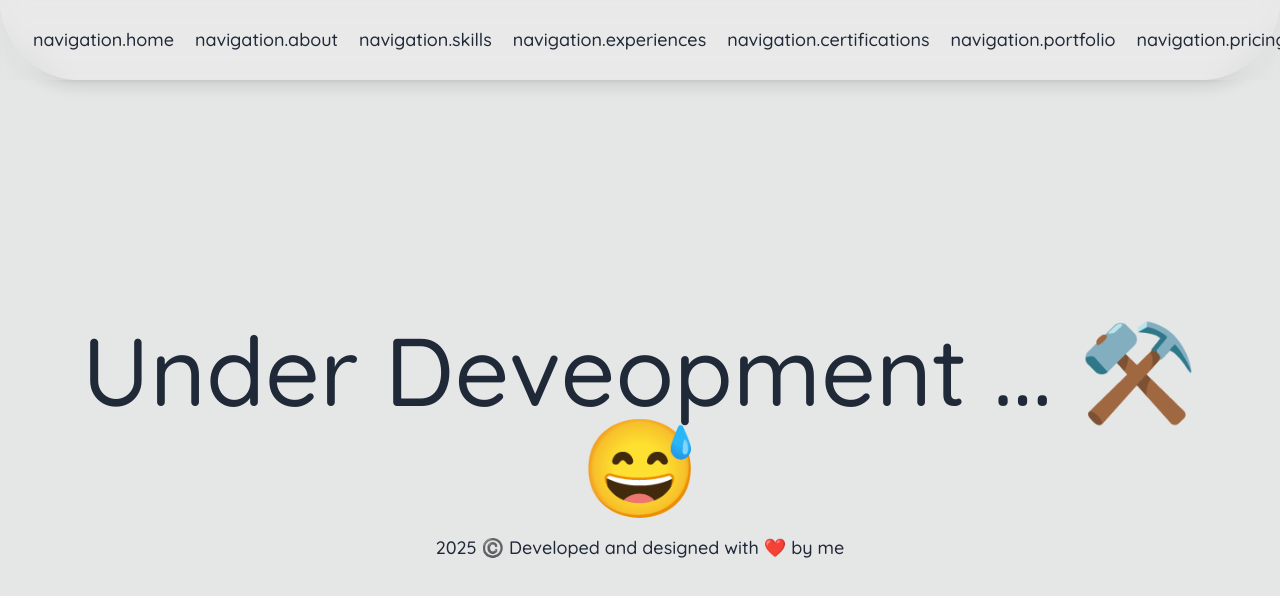
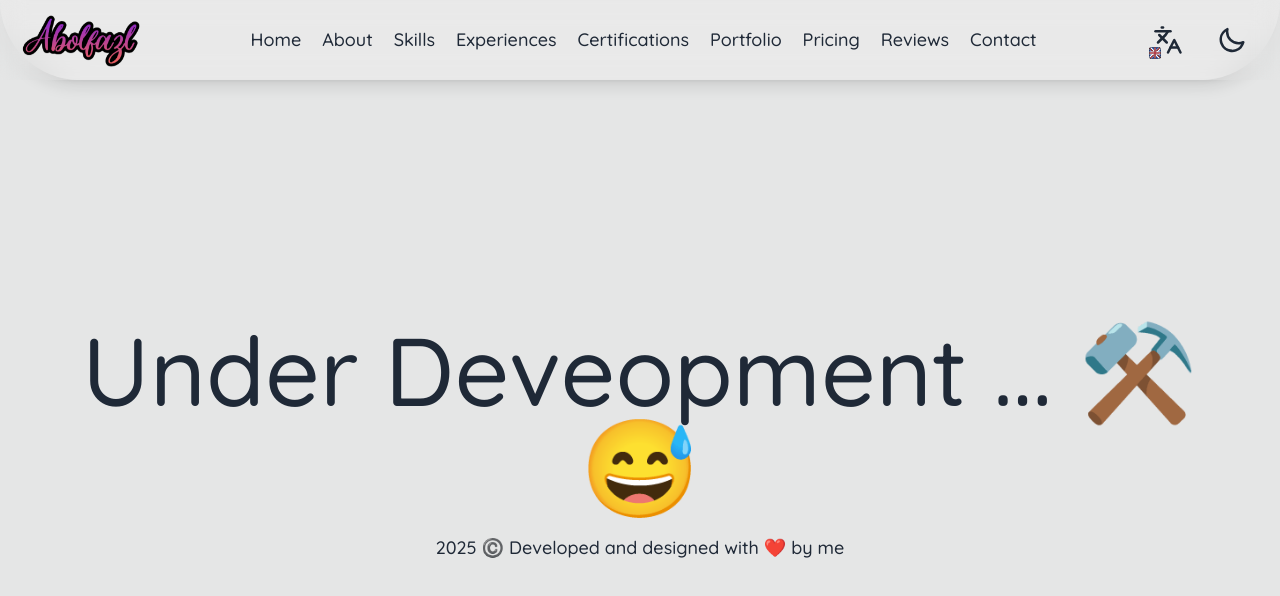
Before and after one commit to abolraj/me-react, a React (Vite) app: page /contact in a window 1280 px wide. Shown: the top 596 px of the page. Built offline with nearby package versions, Linux system fonts and the light colour scheme.

Commit message:
feat(locales/ALL): Update locales

```diff
--- a/src/locales/ar.js
+++ b/src/locales/ar.js
@@ -167,17 +167,15 @@ export default {
         "download_button": "تحميل السيرة الذاتية"
     },
     "navigation": {
-        "items": [
-            { "label": "الرئيسية", "href": "#home" },
-            { "label": "معلومات عني", "href": "#about" },
-            { "label": "المهارات", "href": "#skills" },
-            { "label": "الخبرات", "href": "#experience" },
-            { "label": "الشهادات", "href": "#certifications" },
-            { "label": "المحفظة", "href": "#portfolio" },
-            { "label": "التسعير", "href": "#pricing" },
-            { "label": "التقييمات", "href": "#reviews" },
-            { "label": "اتصل بي", "href": "#contact" }
-        ]
+        "home": "الرئيسية",
+        "about": "عن",
+        "skills": "المهارات",
+        "experiences": "الخبرات",
+        "certifications": "الشهادات",
+        "portfolio": "المحفظة",
+        "pricing": "التسعير",
+        "reviews": "نظرات",
+        "contact": "اتصل"
     },
     "portfolios": {
         "title": "المحفظة الحديثة",
@@ -376,7 +374,21 @@ export default {
         ]
     },
     "footer": {
-        "text": "2025 ©️ تم التطوير والتصميم ب ❤️ بواسطتي"
+        "text": "2025 ©️ تم التطوير والتصميم ب ❤️ بواسطتي",
+        "services": "الخدمات",
+        "fullstack_web_development": "تطوير ويب كامل",
+        "backend_web_development": "تطوير الواجهة الخلفية",
+        "frontend_web_development": "تطوير الواجهة الأمامية",
+        "chatbot_development": "تطوير روبوتات الدردشة",
+        "contact": "اتصل بنا",
+        "certifications": "الشهادات",
+        "laravel_cert": "شهادة لارافيل",
+        "react_cert": "شهادة رياكت جي إس",
+        "php_cert": "شهادة بي إتش بي",
+        "db_cert": "شهادة قاعدة البيانات",
+        "blog": "المدونة",
+        "wanna_grow": "هل تنوم ?!"
+
     },
     "error": {
         "page_not_found": "الصفحة غير موجودة",
--- a/src/locales/en.js
+++ b/src/locales/en.js
@@ -167,17 +167,15 @@ export default {
         "download_button": "Download CV"
     },
     "navigation": {
-        "items": [
-            { "label": "Home", "href": "#home" },
-            { "label": "About", "href": "#about" },
-            { "label": "Skills", "href": "#skills" },
-            { "label": "Experiences", "href": "#experience" },
-            { "label": "Certifications", "href": "#certifications" },
-            { "label": "Portfolio", "href": "#portfolio" },
-            { "label": "Pricing", "href": "#pricing" },
-            { "label": "Rates", "href": "#reviews" },
-            { "label": "Contact", "href": "#contact" }
-        ]
+        "home": "Home",
+        "about": "About",
+        "skills": "Skills",
+        "experiences": "Experiences",
+        "certifications": "Certifications",
+        "portfolio": "Portfolio",
+        "pricing": "Pricing",
+        "reviews": "Reviews",
+        "contact": "Contact"
     },
     "portfolios": {
         "title": "Recent Portfolio",
@@ -377,7 +375,20 @@ export default {
         ]
     },
     "footer": {
-        "text": "2025 ©️ Developed and designed with ❤️ by me"
+        "text": "2025 ©️ Developed and designed with ❤️ by me",
+        "services": "Services",
+        "fullstack_web_development": "Full-stack web development",
+        "backend_web_development": "Back-end web development",
+        "frontend_web_development": "Front-end web development",
+        "chatbot_development": "Chat bots development",
+        "contact": "Contact Us",
+        "certifications": "Certifications",
+        "laravel_cert": "Laravel Certification",
+        "react_cert": "React Js Certification",
+        "php_cert": "PHP Certification",
+        "db_cert": "Database Certification",
+        "blog": "Blog",
+        "wanna_grow": "Wanna Grow ?!"
     },
     "error": {
         "page_not_found": "Page Not Found",
--- a/src/locales/fa.js
+++ b/src/locales/fa.js
@@ -167,17 +167,15 @@ export default {
         "download_button": "دانلود رزومه"
     },
     "navigation": {
-        "items": [
-            { "label": "خانه", "href": "#home" },
-            { "label": "درباره من", "href": "#about" },
-            { "label": "مهارت‌ها", "href": "#skills" },
-            { "label": "تجربیات", "href": "#experience" },
-            { "label": "گواهینامه‌ها", "href": "#certifications" },
-            { "label": "نمونه کارها", "href": "#portfolio" },
-            { "label": "تعرفه‌ها", "href": "#pricing" },
-            { "label": "نظرات", "href": "#reviews" },
-            { "label": "تماس", "href": "#contact" }
-        ]
+        "home": "خانه",
+        "about": "درباره",
+        "skills": "مهارت‌ها",
+        "experiences": "تجربیات",
+        "certifications": "گواهینامه‌ها",
+        "portfolio": "نمونه کارها",
+        "pricing": "تعرفه",
+        "reviews": "نظرات",
+        "contact": "تماس"
     },
     "portfolios": {
         "title": "نمونه کارهای اخیر",
@@ -376,7 +374,21 @@ export default {
         ]
     },
     "footer": {
-        "text": "2025 ©️ توسعه و طراحی شده با ❤️ توسط من"
+        "text": "2025 ©️ توسعه و طراحی شده با ❤️ توسط من",
+        "services": "خدمات",
+        "fullstack_web_development": "توسعه وب فول‌استک",
+        "backend_web_development": "توسعه بک‌اند وب",
+        "frontend_web_development": "توسعه فرانت‌اند وب",
+        "chatbot_development": "توسعه چت‌بات",
+        "contact": "تماس با ما",
+        "certifications": "گواهینامه‌ها",
+        "laravel_cert": "گواهینامه لاراول",
+        "react_cert": "گواهینامه ری‌اکت جی‌اس",
+        "php_cert": "گواهینامه پی‌اچ‌پی",
+        "db_cert": "گواهینامه پایگاه داده",
+        "blog": "بلاگ",
+        "wanna_grow": "میخوای بری بالا ?!"
+
     },
     "error": {
         "page_not_found": "صفحه یافت نشد",
```
